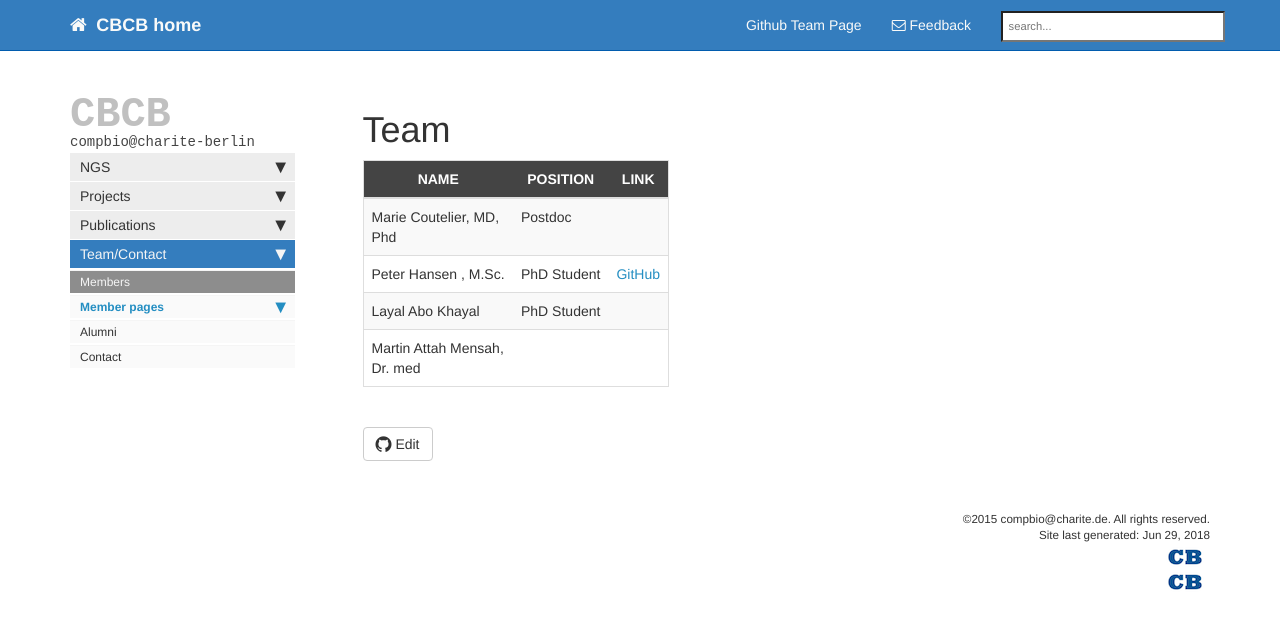
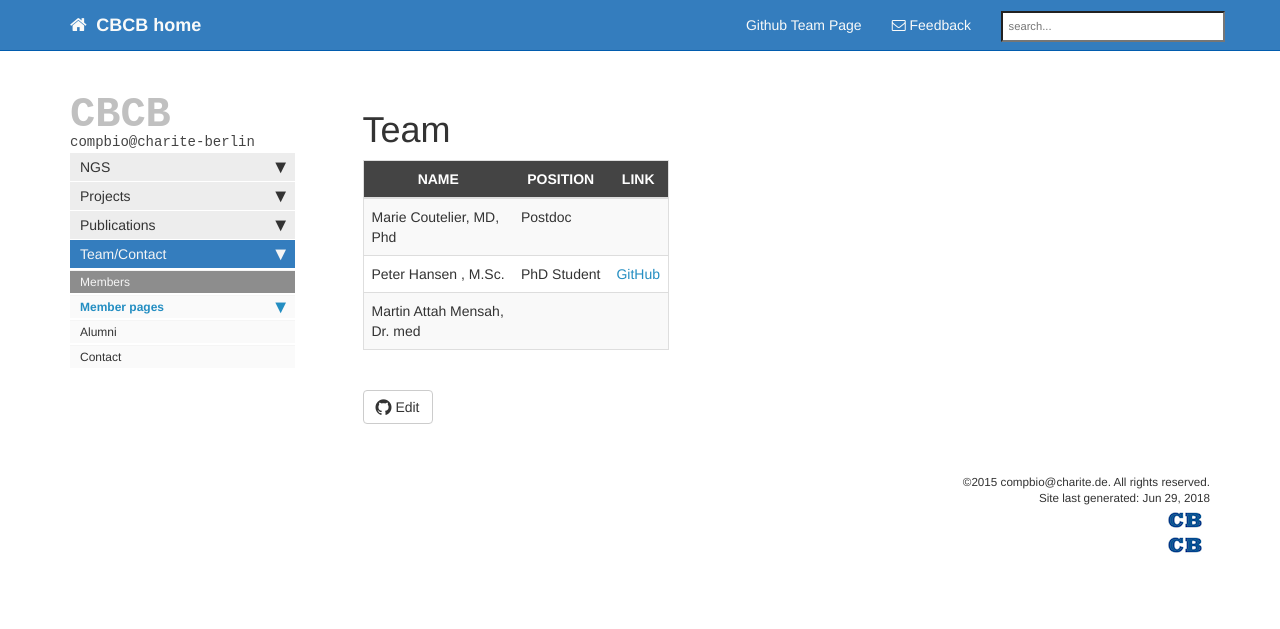
Before and after one commit to charite/charite.github.io, a Jekyll site: the page built from team.md, in a window 1280 px wide. Shown: the top 629 px of the page. Built offline with Jekyll 4.4.1, drawn with Linux system fonts in a browser that asks for light colours; nearby versions of some CDN libraries; library files that are not in the unit come from our copies; comment, search, counter and statistics services are not loaded.

Commit message:
update team

```diff
--- a/team.md
+++ b/team.md
@@ -7,5 +7,4 @@ Name                                | Position        | Link
 ------------------------------------|-----------------|-----------------
 Marie Coutelier, MD, Phd            | Postdoc         |
 Peter Hansen , M.Sc.                | PhD Student     | [GitHub](https://github.com/hansenp)
-Layal Abo Khayal                    | PhD Student     |
 Martin Attah Mensah, Dr. med        |                 |
```
Also changed, not shown: team_alumni.md (+1 -0 lines).
